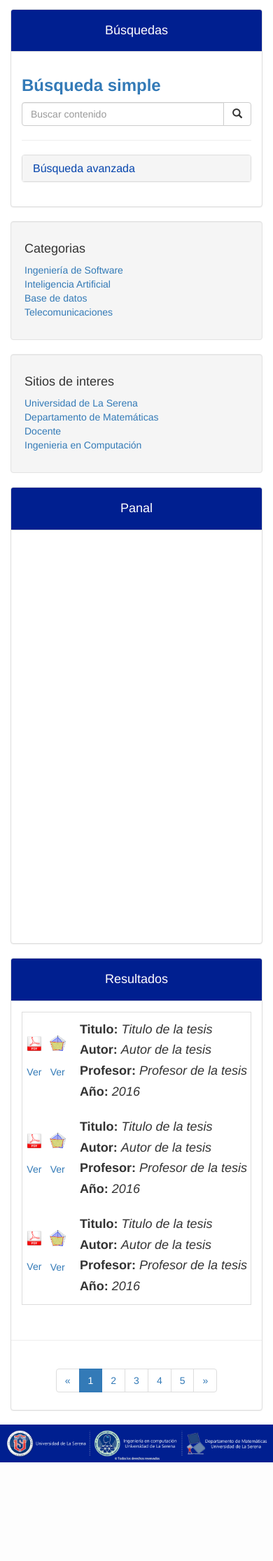
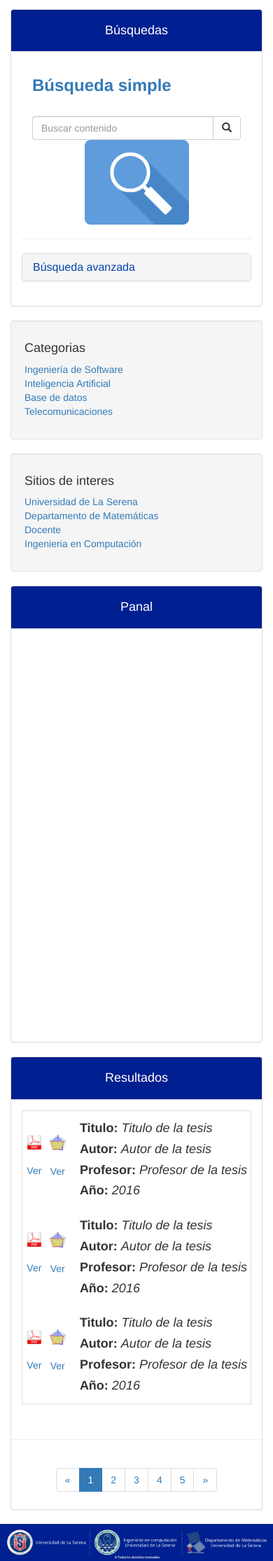
Before and after one commit to Gonen09/BibliomemoriasDigital, a PHP site: page /busqueda.php in a window 390 px wide; the page is wider, and only the part inside the window is pictured. Shown: the part 102-2333 px from the top of that part at 70% size. Before the commit the page ends 2192 px from the top of that part, so only its background shows below. Run offline with PHP 8.4, Linux system fonts and the light colour scheme.

Commit message:
Ajustado tamaño busqueda simple y agregada imagen

```diff
--- a/busqueda.php
+++ b/busqueda.php
@@ -245,25 +245,34 @@
   </div>
 
 <div class="container-fluid">
-  <div class="row content">
-
+  <div class="row">
     <div class="col-sm-9">
       <div class="panel panel-default">
         <div class="panel-heading" id="cabezera-panel">
           <h4 class="text-center">Búsquedas</h4>
         </div>
         <div class="panel-body">
+          <div class="container" aling="center">
             <div class="row">
-            <div class="col-sm-12">
+              <div class="col-md-12">
                 <form id="formulario">
+                    <div class="row">
+                      <div class="col-md-8">
                         <h3 class="text-primary"><strong>Búsqueda simple</strong></h3>
+                        <br>
                         <div class="input-group">
                           <input type="text" id="busqueda" class="form-control" placeholder="Buscar contenido" name="q">
                           <div class="input-group-btn">
                               <button class="btn btn-default" type="submit" onclick="enviar_formulario()"><i class="glyphicon glyphicon-search"></i></button>
                           </div>
                         </div>
+                      </div>
+                      <div class="col-md-4" align="center">
+                        <img class="img-rounded" src="image/find-simple.png" alt="busqueda-simple"  id="busqueda-simple">
+                      </div>
+                    </div>
                 </form>
+              </div>
             </div>
           </div>
           <hr>
@@ -378,7 +387,7 @@
     </div> <!-- col-sm-3 -->
   </div> <!-- row content -->
 
-  <div class="row content">
+  <div class="row">
       <div class="col-sm-6"> <!-- Panal resultados -->
         <div class="row">
           <div class="col-sm-12">
--- a/css/busqueda.css
+++ b/css/busqueda.css
@@ -16,6 +16,10 @@
    color:#fff;
  }
 
+/*busqueda-simple*/
+#busqueda-simple {
+  width: 50%;
+}
 /*busqueda avanzada*/
 #busqueda-avanzada:hover {
   background-color: #001f90;
@@ -26,6 +30,7 @@
     color: #0645AD;
 }
 
+
 /*Quitar bordes tabla resultados*/
  .table-borderless tbody tr td,
  .table-borderless tbody tr th,
```
Also changed, not shown: image/find-simple.png (added). Lines whose indentation alone changed are shown as unchanged.
